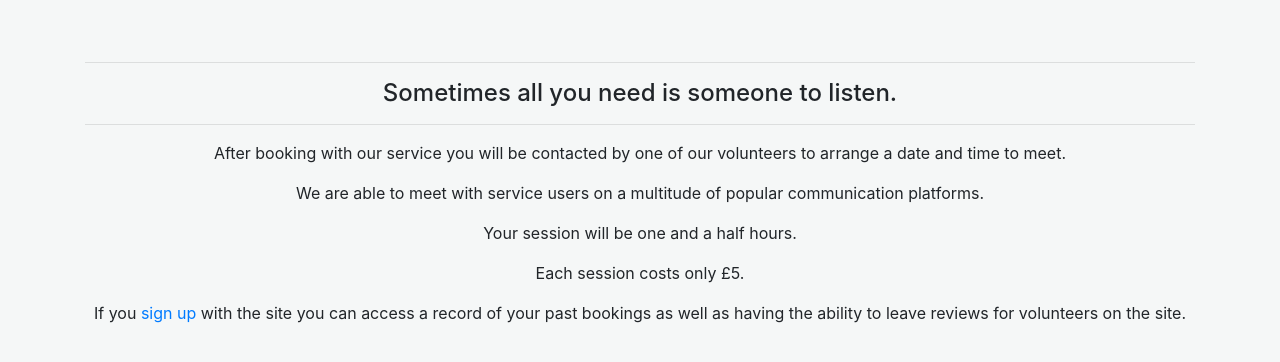
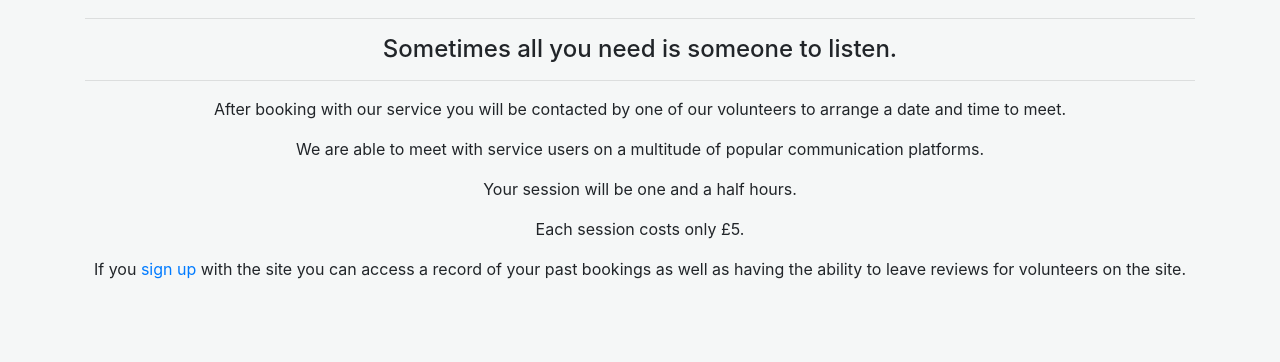
Before and after one commit to llewelyn-williams/the-listening-service, a Django app: page /about/ in a window 1280 px wide. Shown: the part 152-514 px from the top of the page. Run offline with Django 3.2, Linux system fonts and the light colour scheme; some libraries are stand-ins or nearby versions.

Commit message:
fix: Adjust top margins on home and about pages
Visual fix.

```diff
--- a/home/templates/home/about.html
+++ b/home/templates/home/about.html
@@ -10,7 +10,7 @@
 {% endblock %}
 
 {% block content %}
-    <div class="container h-100 mt-5">
+    <div class="container h-100 mt-1">
         <div class="row h-100 text-center">
             <div class="col-12 mx-auto">
                 <hr>
--- a/home/templates/home/index.html
+++ b/home/templates/home/index.html
@@ -10,7 +10,7 @@
 {% endblock %}
 
 {% block content %}
-    <div class="container h-100 mt-5">
+    <div class="container h-100 mt-2">
         <div class="row h-100 text-center">
             <div class="col-12 mx-auto">
                 <h1 class="m-5">
```
